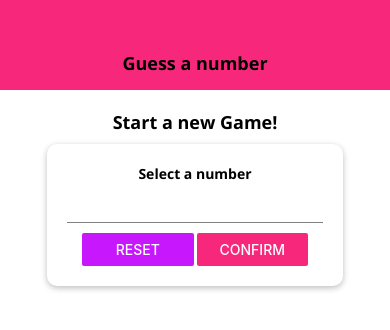
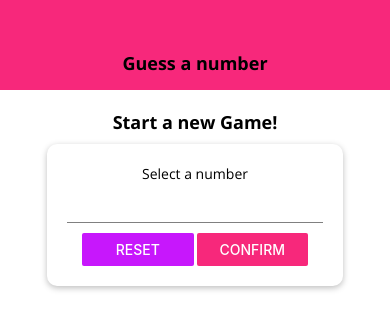
Before and after one commit to AVDGabriel/GuessTheNumber, a React Native app: screen / in a window 390 px wide. Shown: the top 330 px of the page. Built offline with nearby package versions, Linux system fonts and the light colour scheme.

Commit message:
closer look at the text and view components

```diff
--- a/components/BodyText.js
+++ b/components/BodyText.js
@@ -12,7 +12,7 @@ const BodyText = props => {
 
 const styles = StyleSheet.create({
     body: {
-        fontFamily: 'open-sans-bold'
+        fontFamily: 'open-sans'
     }
 });
 
--- a/screens/GameOverScreen.js
+++ b/screens/GameOverScreen.js
@@ -1,7 +1,8 @@
 import React from 'react';
-import { View, StyleSheet, Button, Image } from 'react-native';
+import { View, StyleSheet, Button, Image, Text } from 'react-native';
 import BodyText from '../components/BodyText';
 import TitleText from '../components/TitleText';
+import Colors from '../constants/colors';
 
 const GameOverScreen = props => {
 
@@ -21,12 +22,11 @@ const GameOverScreen = props => {
                     source={{ uri: 'https://png.pngtree.com/png-vector/20200601/ourmid/pngtree-game-over-illustration-for-t-shirt-design-png-image_2217283.jpg' }}
                     style={styles.image} resizeMode='cover' />
             </View>
-            <BodyText>
-                Number of rounds: {roundsNumber}
-            </BodyText>
-            <BodyText>
-                Number was: {userNumber}
-            </BodyText>
+            <View style={styles.resultContainer}>
+                <BodyText style={styles.resultText}>
+                    Your phone needed <Text style={styles.highlight}>{roundsNumber}</Text> rounds to guess the number <Text style={styles.highlight}>{userNumber}</Text>
+                </BodyText>
+            </View>
             <Button title="RESTART" onPress={onRestart} />
         </View>
     );
@@ -51,6 +51,19 @@ const styles = StyleSheet.create({
         width: '100%',
         height: '100%'
     },
+    highlight: {
+        color: Colors.primary,
+        fontFamily: 'open-sans-bold'
+    },
+    resultContainer: {
+        // width: "80%",
+        marginHorizontal: 50,
+        marginVertical: 15,
+    },
+    resultText: {
+        textAlign: 'center',
+        fontSize: 20
+    }
 });
 
 export default GameOverScreen;
```
